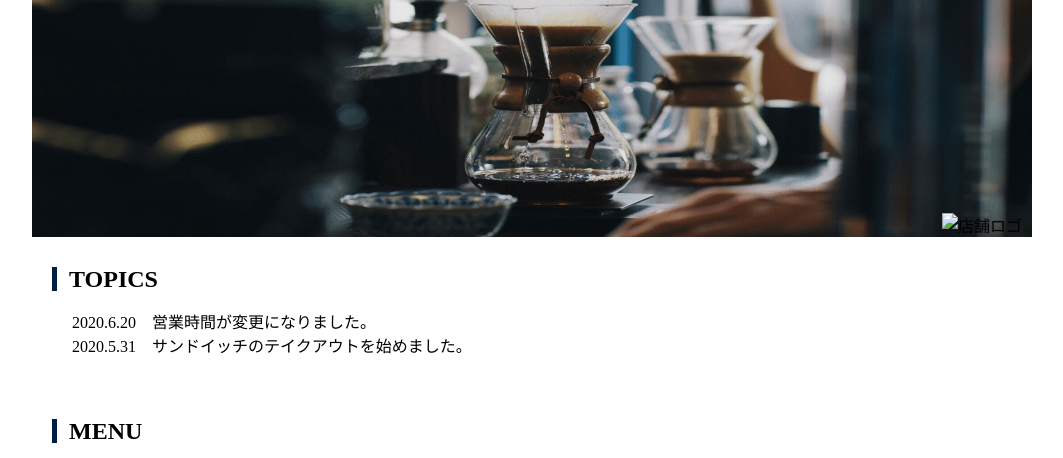
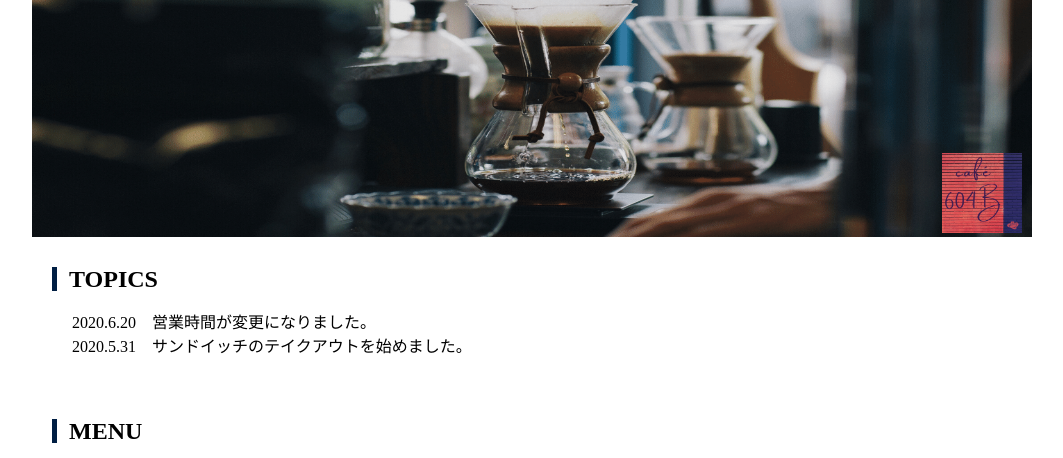
Before and after one commit to saisakura/design_portfolio, a plain HTML site: page index.html in a window 1280 px wide. Shown: the part 342-800 px from the top of the page, without its empty margins (108-1171 px from the left). Drawn offline with Linux system fonts and the light colour scheme; files whose address does not match are found by name.

Commit message:
Update index.html

```diff
--- a/index.html
+++ b/index.html
@@ -23,7 +23,7 @@
 			<div class="contents1">
 				<p class="catch"><img src="cafe_img.png" alt="cafe 604B" width="1000px" height="450px"></p>
 				<p class="text">ほっと、ひといき</p>
-				<p class="logo"><img src="images/cafe_604B.png" alt="店舗ロゴ" width="80px" height="80px"></p>
+				<p class="logo"><img src="cafe_604B.png" alt="店舗ロゴ" width="80px" height="80px"></p>
 			</div>
 
 			<div class="contents2">
```
